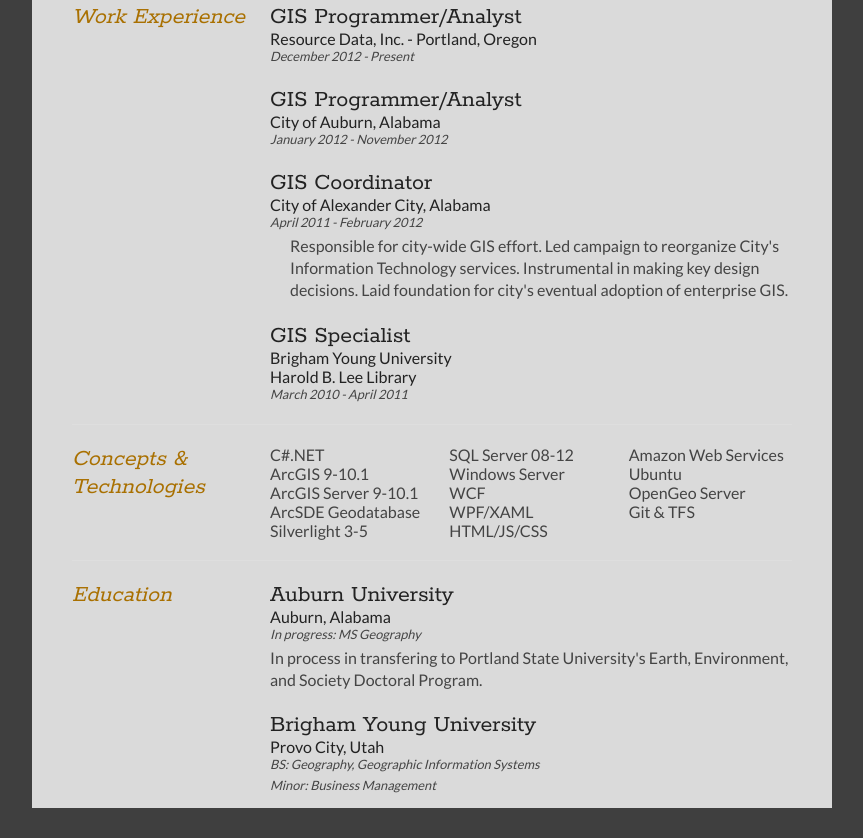
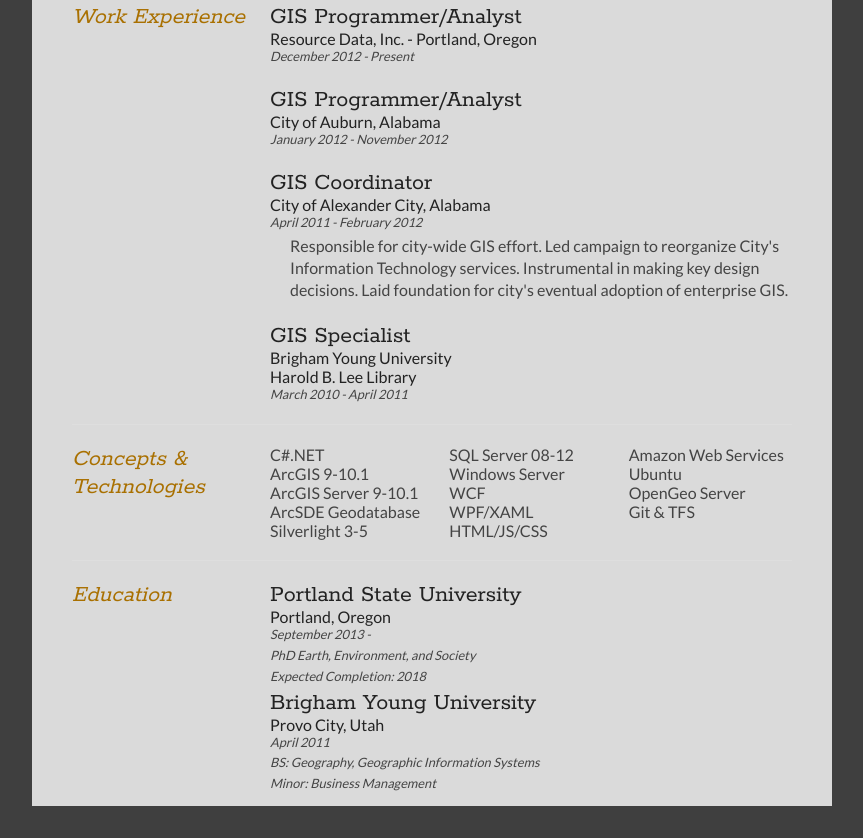
Before and after one commit to geojson/geojson.github.com, a plain HTML site: page index.html in a window 1280 px wide. Shown: the part 412-1250 px from the top of the page, without its empty margins (208-1071 px from the left). Drawn offline with Linux system fonts and the light colour scheme.

Commit message:
add portland state university to educational section

```diff
--- a/index.html
+++ b/index.html
@@ -52,7 +52,6 @@
 			<div class="clear"></div>
 		</section>
 
-
 		<section>
 			<div class="sectionTitle">
 				<h1>Work Experience</h1>
@@ -91,7 +90,6 @@
 			<div class="clear"></div>
 		</section>
 
-
 		<section>
 			<div class="sectionTitle">
 				<h1>Concepts &amp; Technologies</h1>
@@ -118,28 +116,26 @@
 			<div class="clear"></div>
 		</section>
 
-
 		<section>
 			<div class="sectionTitle">
 				<h1>Education</h1>
 			</div>
 
-
 			<div class="sectionContent">
 				<article>
-					<h2>Auburn University</h2>
-					<h3>Auburn, Alabama</h3>
-					<p class="subDetails">In progress: MS Geography</p>
-					<p>In process in transfering to Portland State University's Earth, Environment, and Society Doctoral Program.</p>
+					<h2>Portland State University</h2>
+					<h3>Portland, Oregon</h3>
+					<p class="subDetails">September 2013 - &nbsp;</p>
+					<p class="subDetails">PhD Earth, Environment, and Society</p>
+					<p class="subDetails">Expected Completion: 2018</p>
 				</article>
 				<article>
 					<h2>Brigham Young University</h2>
 					<h3>Provo City, Utah</h3>
+					<p class="subDetails">April 2011</p>
 					<p class="subDetails">BS: Geography, Geographic Information Systems</p>
 					<p class="subDetails">Minor: Business Management</p>
 				</article>
-
-
 			</div>
 			<div class="clear"></div>
 		</section>
```
